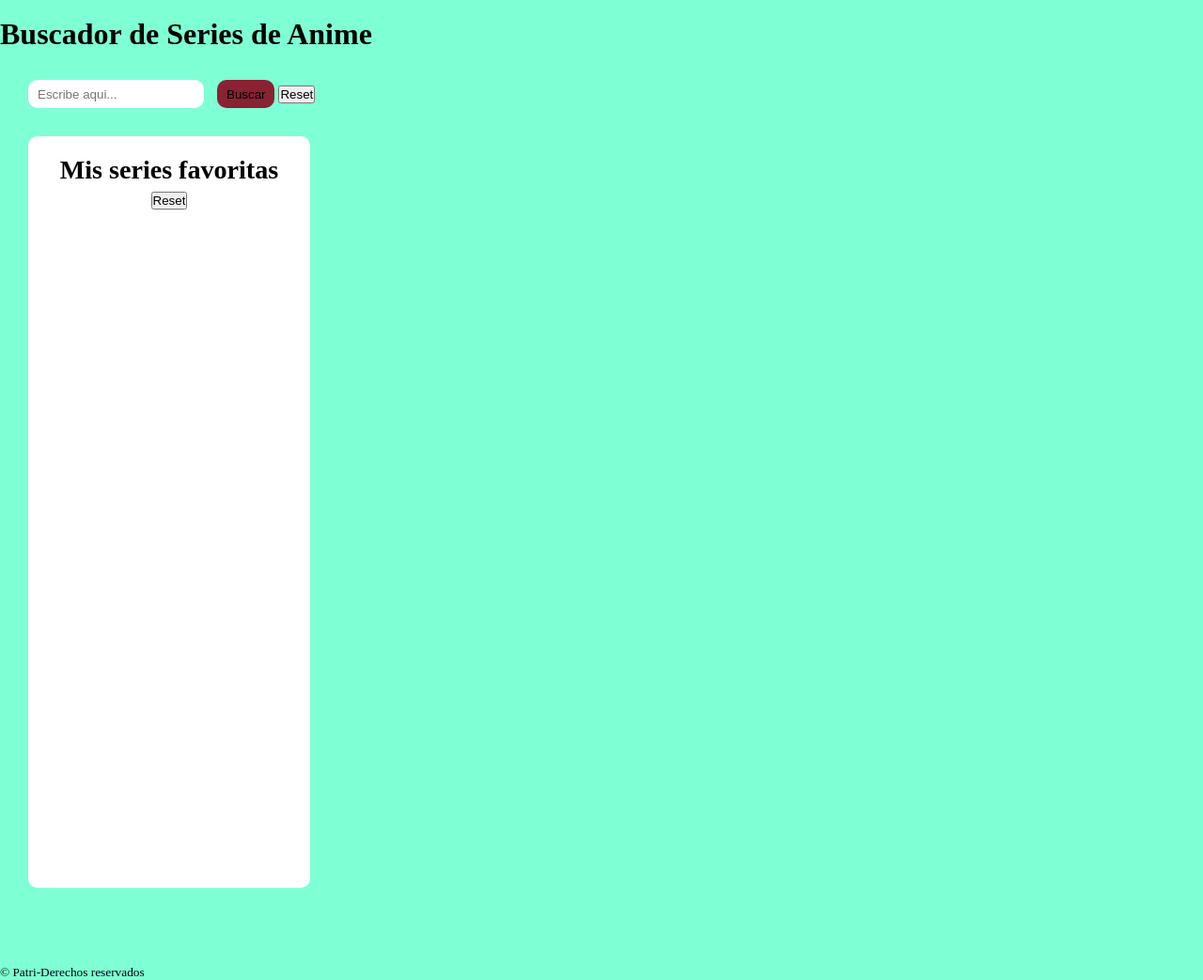
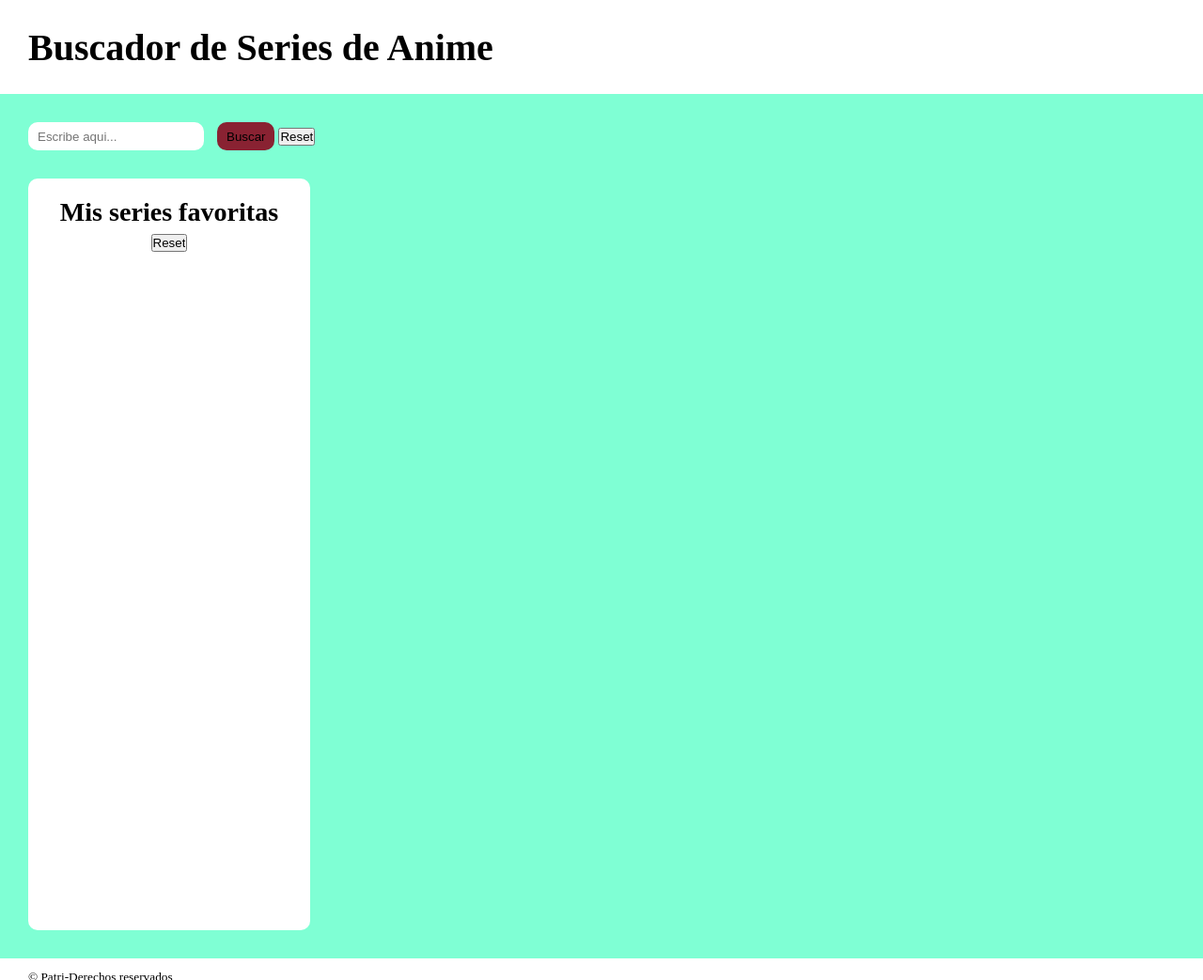
Before and after one commit to Adalab/modulo-2-evaluacion-final-PatriMalvido, a website: page src/html/index.html in a window 1280 px wide. Shown: the whole page at 94% size. After the commit the page ends 1020 px from the top, so only its background shows below. Drawn offline with nearby package versions, Linux system fonts and the light colour scheme; files that its build step writes are made by us from their sources.

Commit message:
add style tests

```diff
--- a/src/html/partials/main.html
+++ b/src/html/partials/main.html
@@ -6,6 +6,7 @@
         <input type="button" value='Reset' class="section__reset">
 
     </form>
+    <div class ="containers">
 <div class='container_cards'>
     <section class="cards_anime js-anime_list">
         <!-- ES PARA BORRAR, lo he parametrizado
@@ -23,4 +24,5 @@
         </section>
         <ul class="main__list js-main_list"></ul>
     </div>
+</div>
 </main>
--- a/src/scss/layout/_footer.scss
+++ b/src/scss/layout/_footer.scss
@@ -0,0 +1,12 @@
+.page__footer{
+    position: fixed;
+    width: 100%;
+    height: 50px;
+    background-color: white;
+    box-sizing: content-box;
+}
+.footer__copy {
+    position: relative;
+    top: 10px;
+    padding-left: 30px;
+}
--- a/src/scss/layout/_header.scss
+++ b/src/scss/layout/_header.scss
@@ -0,0 +1,12 @@
+.page__header {
+  display: flex;
+  align-items: center;
+  justify-content: left;
+  width: 100%;
+  height: 100px;
+  background-color: white;
+}
+.header__title {
+  font-size: 40px;
+  padding-left: 30px;
+}
--- a/src/scss/layout/_page.scss
+++ b/src/scss/layout/_page.scss
@@ -2,11 +2,7 @@ body {
   height: 100vh;
   background-color: aquamarine;
 }
-.page__main {
-    width: 100%;
-    height: auto;
-    background-color: aquamarine;
-}
+
 
 .form {
   width: 100%;
@@ -14,37 +10,54 @@ body {
   padding: 30px 0 0 30px;
 }
 
+.containers {
+  display: flex;
+  width: 100%;
+  justify-content:left;
+}
 
 .container_cards {
   display: flex;
   justify-content: center;
-    text-align: center;
+
+  order: 2;
+
 }
+
 .container {
     display: flex;
-    flex-direction: row;
+    justify-content: left;
 
+
+}
+.main__list {
+  width: 70%;
+}
+.cards_anime {
+display:flex;
+flex-wrap: wrap;
+
+  height: auto;
+  padding: 30px 0 80px 30px;
 }
 .fav__section {
   width: 30%;
-    min-width: 220px;
+  min-width: 300px;
   max-width: 300px;
   height: auto;
   min-height: 100vh;
-    margin: 30px 0 80px 30px;
+  margin: 30px;
   background-color: white;
   text-align: center;
   padding: 20px 10px 20px 10px;
   font-weight: 700;
   font-size: 24px;
   border-radius: 10px;
+}
 
-}
-li{
+li {
   list-style: none;
 }
-
-
 
 .form__input {
   height: 30px;
```
Also changed, not shown: src/js/main.js (+9 -9 lines). Lines whose indentation alone changed are shown as unchanged.
